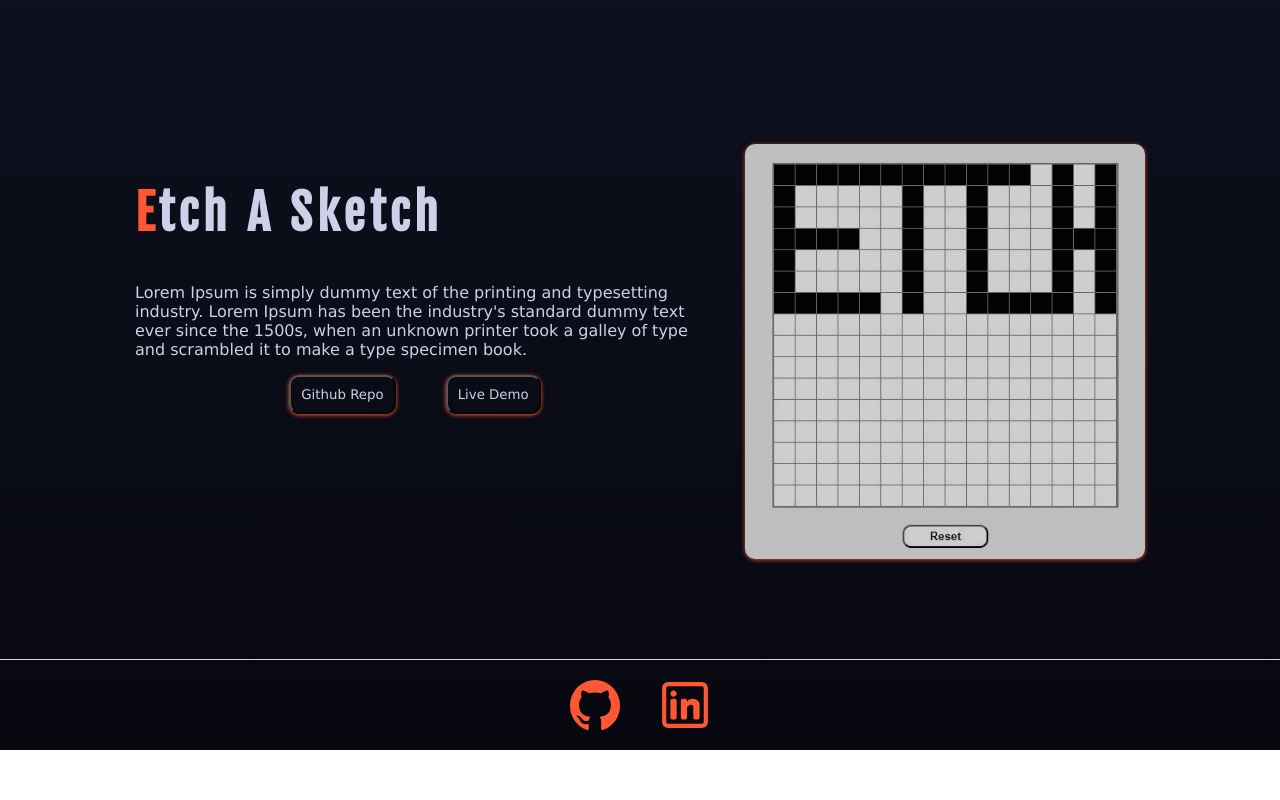
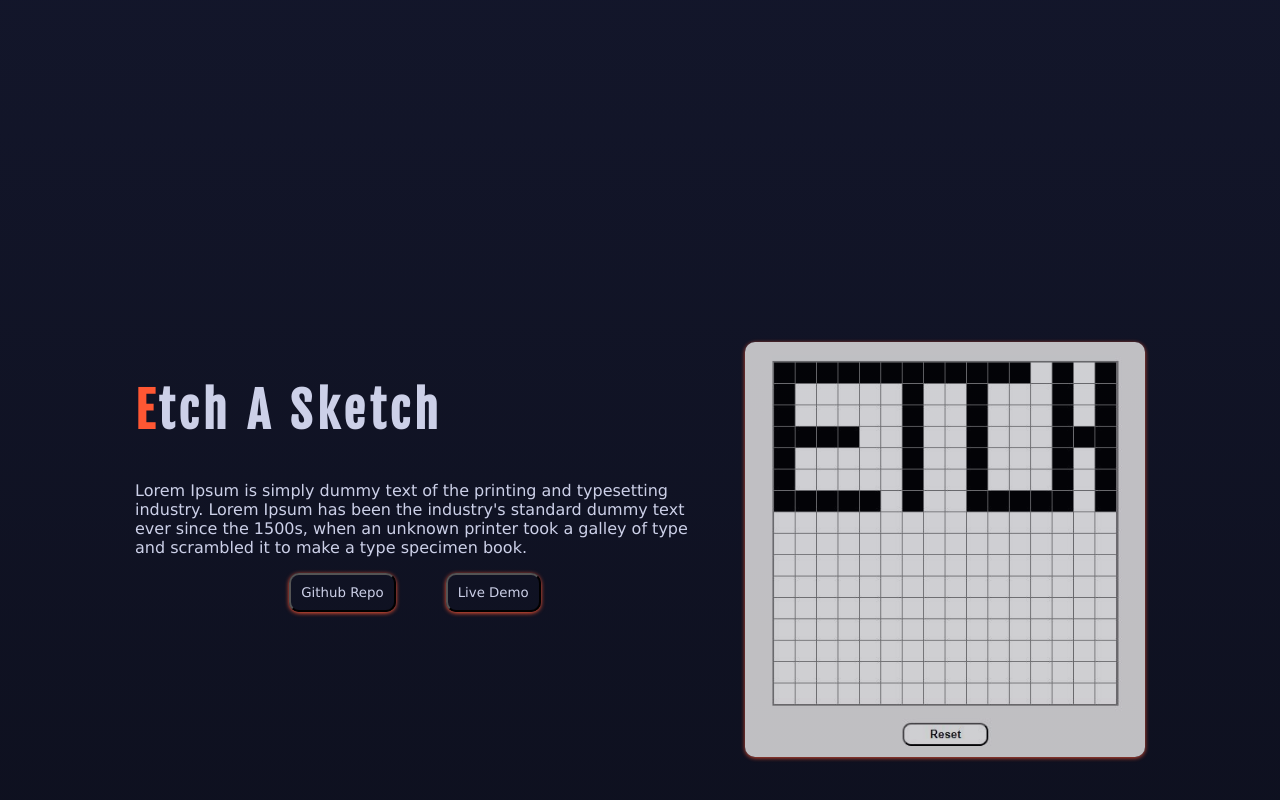
Before and after one commit to callum-laing/sv-portfolio, a SvelteKit app: page /projects in a window 1280 px wide. Shown: the part 1852-2652 px from the top of the page. Before the commit the page ends 2602 px from the top, so only its background shows below. Built offline with nearby package versions, Linux system fonts and the light colour scheme.

Commit message:
added styling

```diff
--- a/src/routes/projects/+page.svelte
+++ b/src/routes/projects/+page.svelte
@@ -87,7 +87,7 @@
 	</div>
 </div>
 <div class="projects-grid">
-	<div class="proj-one">
+	<div class="proj-card">
 		<div class="proj-text">
 			<h2>Todo List</h2>
 			<p>
@@ -97,7 +97,7 @@
 			</p>
 			<div class="proj-btn">
 				<button>
-					<a href="#">Github Repo</a>
+					<a href="https://github.com/callum-laing/svelte-todo-app">Github Repo</a>
 				</button>
 				<button>
 					<a href="https://cdl-todo.netlify.app/">Live Demo</a>
@@ -107,9 +107,7 @@
 		<img class="proj-img" src="todo.JPG" alt="" />
 	</div>
 
-	<div class="fade-line" />
-
-	<div class="proj-two">
+	<div class="proj-card">
 		<div class="proj-text">
 			<h2>Calculator</h2>
 			<p>
@@ -119,7 +117,7 @@
 			</p>
 			<div class="proj-btn">
 				<button>
-					<a href="#">Github Repo</a>
+					<a href="https://github.com/callum-laing/calculator">Github Repo</a>
 				</button>
 				<button>
 					<a href="https://callum-laing.github.io/calculator/">Live Demo</a>
@@ -129,9 +127,7 @@
 		<img class="proj-img" src="calculator.JPG" alt="" />
 	</div>
 
-	<div class="fade-line" />
-
-	<div class="proj-two">
+	<div class="proj-card">
 		<div class="proj-text">
 			<h2>Etch A Sketch</h2>
 			<p>
@@ -141,7 +137,7 @@
 			</p>
 			<div class="proj-btn">
 				<button>
-					<a href="#">Github Repo</a>
+					<a href="https://github.com/callum-laing/etch-a-sketch">Github Repo</a>
 				</button>
 				<button>
 					<a href="https://callum-laing.github.io/etch-a-sketch/">Live Demo</a>
@@ -149,6 +145,26 @@
 			</div>
 		</div>
 		<img class="proj-img" src="etch.JPG" alt="" />
+	</div>
+
+	<div class="proj-card">
+		<div class="proj-text">
+			<h2>Rock, Paper, Scissors</h2>
+			<p>
+				Lorem Ipsum is simply dummy text of the printing and typesetting industry. Lorem Ipsum has
+				been the industry's standard dummy text ever since the 1500s, when an unknown printer took a
+				galley of type and scrambled it to make a type specimen book.
+			</p>
+			<div class="proj-btn">
+				<button>
+					<a href="https://github.com/callum-laing/rock-paper-scissors">Github Repo</a>
+				</button>
+				<button>
+					<a href="https://callum-laing.github.io/rock-paper-scissors/">Live Demo</a>
+				</button>
+			</div>
+		</div>
+		<img class="proj-img" src="rps.JPG" alt="" />
 	</div>
 
 	<footer class="footer-icons">
@@ -253,10 +269,6 @@
 		font-size: 3rem;
 	}
 
-	span {
-		color: #ff5733;
-	}
-
 	.icon-wrapper {
 		display: flex;
 		gap: 20px;
@@ -278,16 +290,11 @@
 		fill: #ccd0e8;
 	}
 
-	.proj-one {
+	.proj-card {
 		display: flex;
 		justify-content: center;
 		gap: 50px;
-	}
-
-	.proj-two {
-		display: flex;
-		justify-content: center;
-		gap: 50px;
+		margin-bottom: 500px;
 	}
 
 	.fade-line {
@@ -295,8 +302,8 @@
 		width: 100%;
 		height: 1px;
 		background: linear-gradient(to right, rgba(0, 0, 0, 0), #fff, rgba(0, 0, 0, 0));
-		margin-top: 200px;
-		margin-bottom: 200px;
+		margin-top: 250px;
+		margin-bottom: 250px;
 	}
 
 	.proj-img {
@@ -339,6 +346,10 @@
 		h2 {
 			text-align: center;
 		}
+		.proj-text {
+			margin: 20px;
+			text-align: center;
+		}
 	}
 
 	.footer-icons {
@@ -349,4 +360,10 @@
 		gap: 40px;
 		justify-content: center;
 	}
+
+	.github,
+	.linkedin {
+		width: 40px;
+		height: auto;
+	}
 </style>
```
Also changed, not shown: static/rps.JPG (added).
